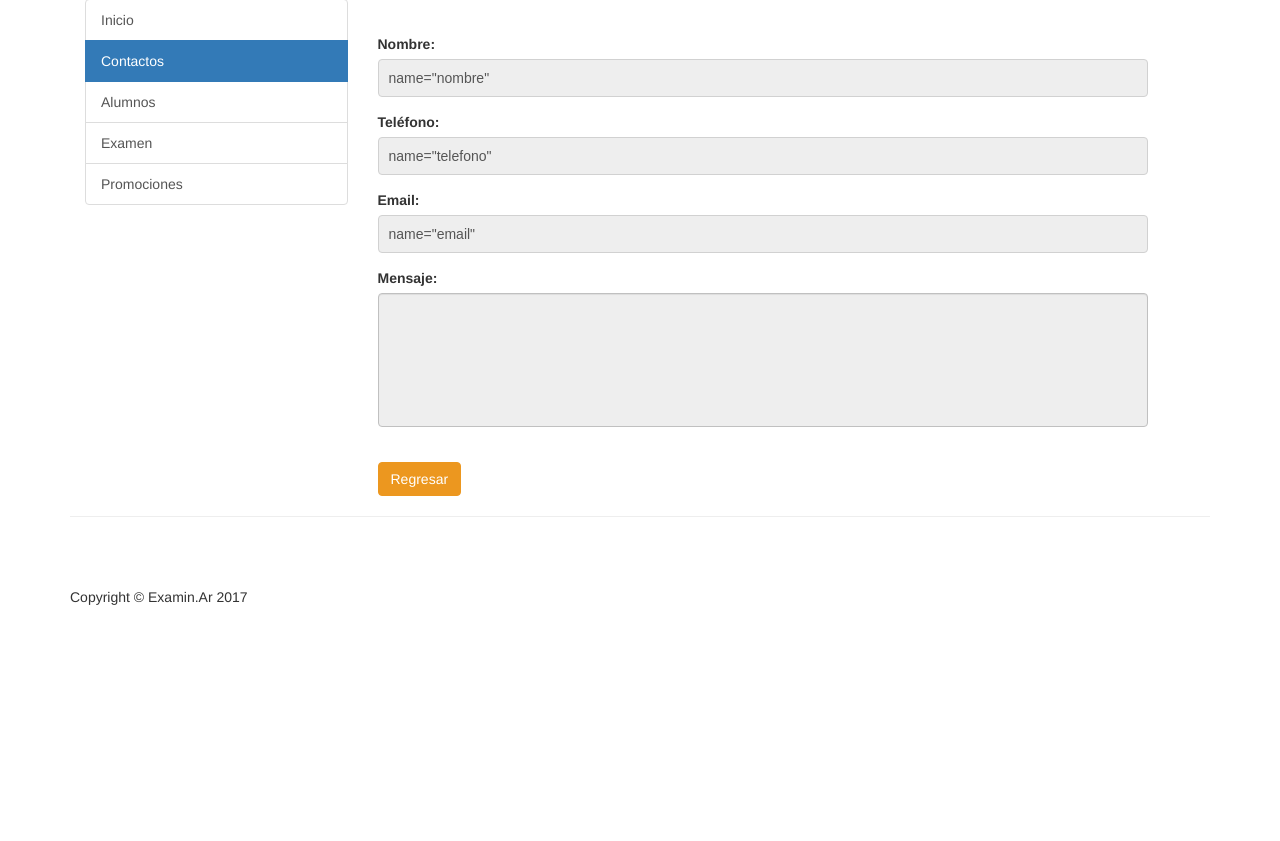
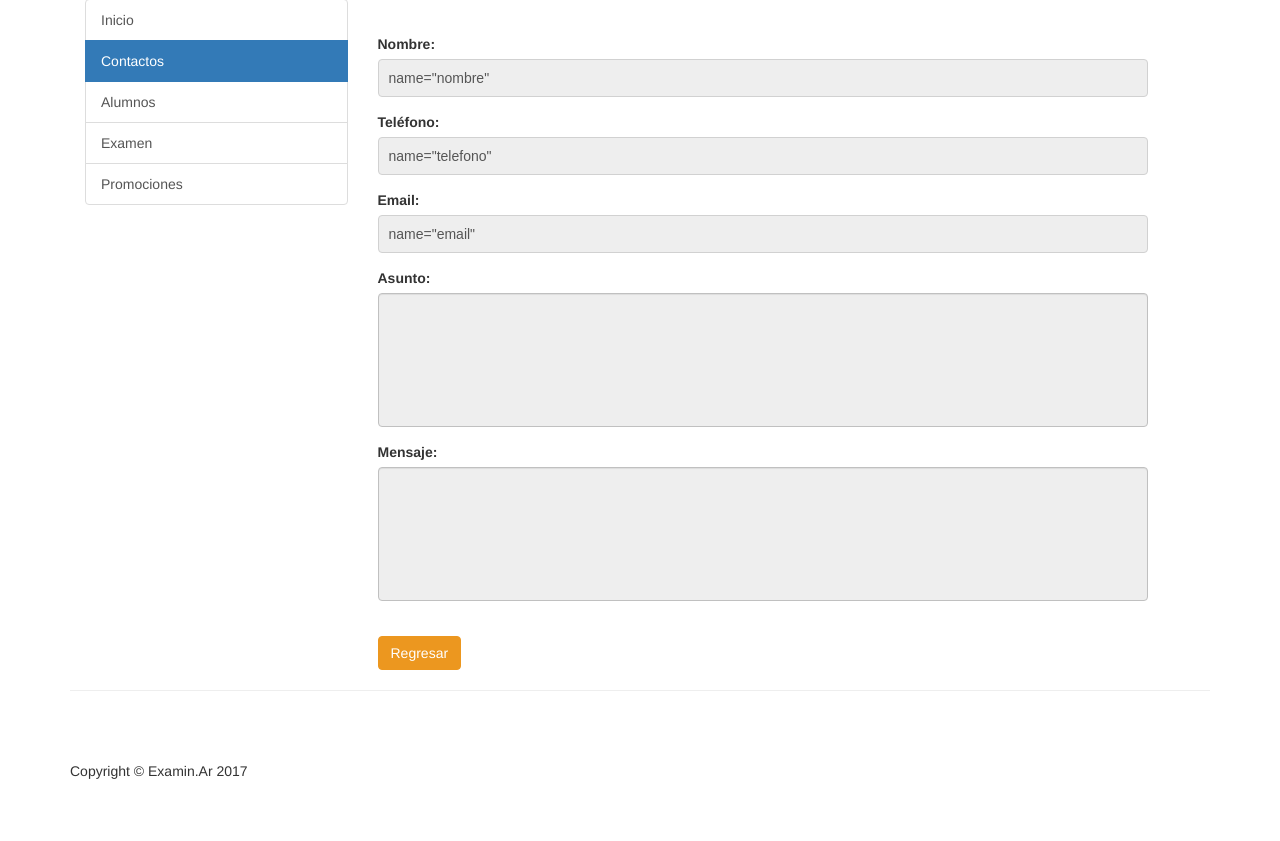
Before and after one commit to GuillermoRosello/EducAr, a PHP site: page /private/Contacto/mensaje_contacto.php?id=1 in a window 1280 px wide. Shown: the part 217-1058 px from the top of the page. Before the commit the page ends 822 px from the top, so only its background shows below. Run offline with PHP 8.4, Linux system fonts and the light colour scheme; the visitor is signed in with stand-in values (Sample User, id 1); data that the repository does not hold is empty; some libraries are stand-ins or nearby versions.

Commit message:
contacto_id

```diff
--- a/private/Contacto/mensaje_contacto.php
+++ b/private/Contacto/mensaje_contacto.php
@@ -21,34 +21,39 @@ if ($_SESSION['permisos']!="ADMIN") {header('location:'.url_for('private/index.p
                         <form name="sentMessage" id="contactForm" >
                           <div class="control-group form-group">
                               <div class="controls">
-                                  <input type="hidden" class="form-control" value="<?php echo $contacto['ID']; ?>" name="ID" readonly>
+                                  <input type="hidden" class="form-control" value="<?php echo $contacto['contacto_id']; ?>" name="ID" readonly>
                                   <p class="help-block"></p>
                               </div>
                           </div>
                             <div class="control-group form-group">
                                 <div class="controls">
                                     <label>Nombre:</label>
-                                    <input type="text" class="form-control" value=<?php echo $contacto['u_name']; ?> name="nombre" required data-validation-required-message="Ingrese su Nombre y Apellido." readonly>
+                                    <input type="text" class="form-control" value=<?php echo $contacto['contacto_nombre']; ?> name="nombre" required data-validation-required-message="Ingrese su Nombre y Apellido." readonly>
                                     <p class="help-block"></p>
                                 </div>
                             </div>
-
                             <div class="control-group form-group">
                                 <div class="controls">
                                     <label>Teléfono:</label>
-                                    <input type="tel" class="form-control" value=<?php echo $contacto['phone']; ?> name="telefono" required data-validation-required-message="Ingrese su número telefónico." readonly>
+                                    <input type="tel" class="form-control" value=<?php echo $contacto['contacto_tel']; ?> name="telefono" required data-validation-required-message="Ingrese su número telefónico." readonly>
                                 </div>
                             </div>
                             <div class="control-group form-group">
                                 <div class="controls">
                                     <label>Email:</label>
-                                    <input type="email" class="form-control" value=<?php echo $contacto['u_email']; ?> name="email" required data-validation-required-message="Ingrese una dirección de Email válida." readonly>
+                                    <input type="email" class="form-control" value=<?php echo $contacto['contacto_email']; ?> name="email" required data-validation-required-message="Ingrese una dirección de Email válida." readonly>
                                 </div>
                             </div>
                             <div class="control-group form-group">
                                 <div class="controls">
+                                    <label>Asunto:</label>
+                                    <textarea rows="6" cols="100" class="form-control" name="asunto" required data-validation-required-message="Ingrese su mensaje." maxlength="999" style="resize:none" readonly><?php echo $contacto['contacto_asunto']; ?></textarea>
+                                </div>
+                            </div>
+							<div class="control-group form-group">
+                                <div class="controls">
                                     <label>Mensaje:</label>
-                                    <textarea rows="6" cols="100" class="form-control" name="message" required data-validation-required-message="Ingrese su mensaje." maxlength="999" style="resize:none" readonly><?php echo $contacto['subj']; ?></textarea>
+                                    <textarea rows="6" cols="100" class="form-control" name="mensaje" required data-validation-required-message="Ingrese su mensaje." maxlength="999" style="resize:none" readonly><?php echo $contacto['contacto_mensaje']; ?></textarea>
                                 </div>
                             </div>
                             <br>
```
Also changed, not shown: private/Contacto/contacto.php (+7 -7 lines).
